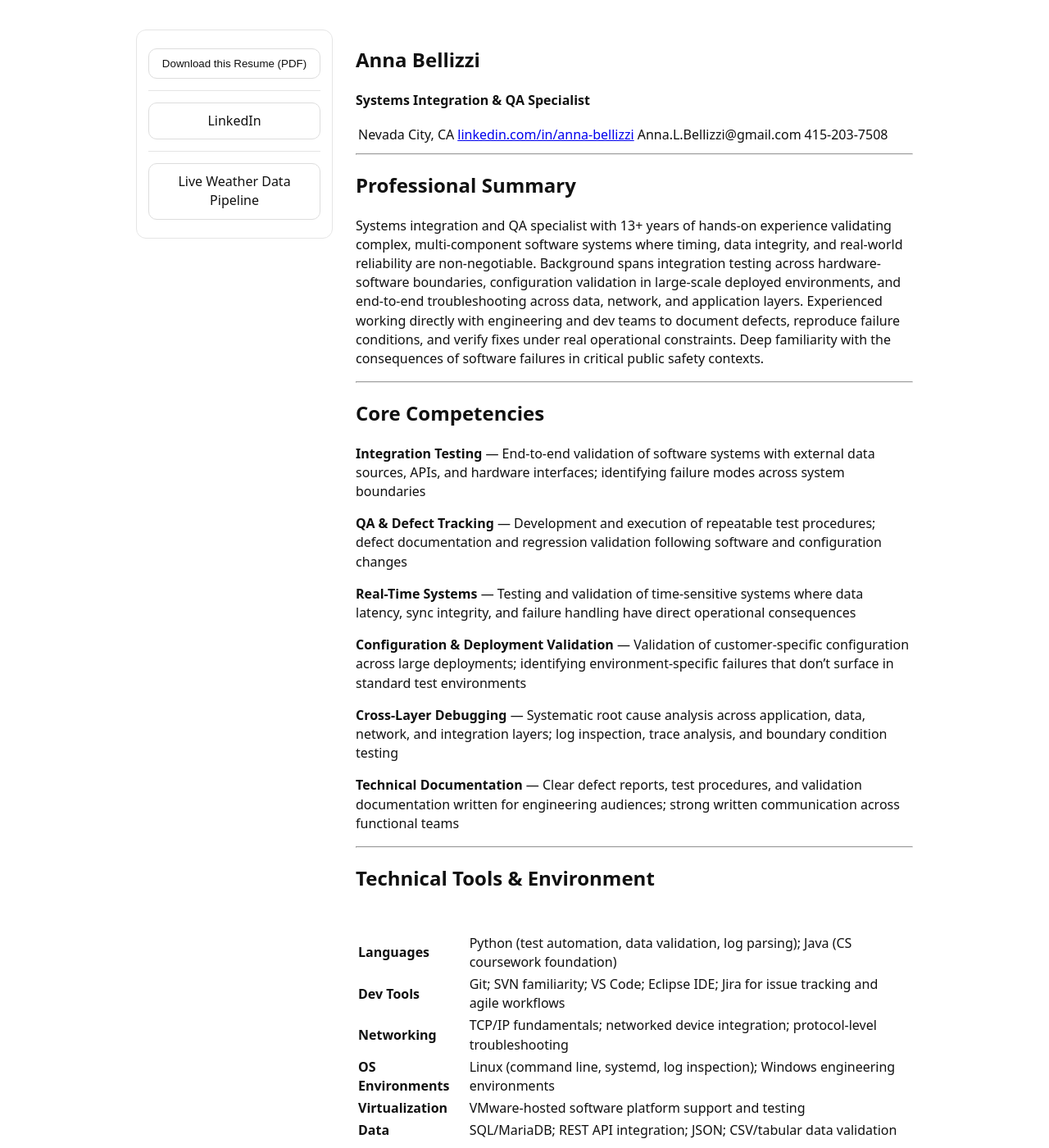
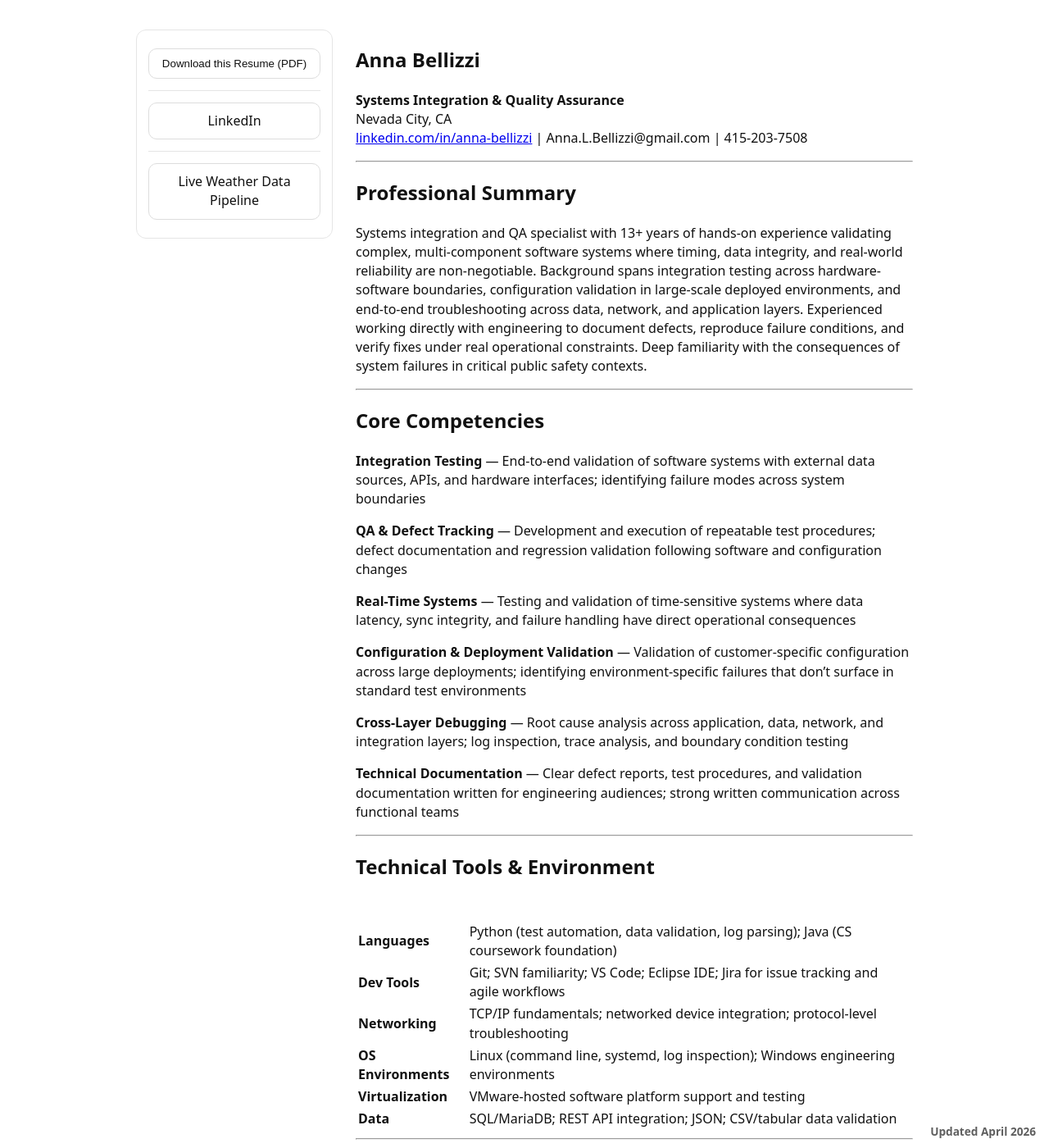
Before and after one commit to jostagirl/PublicResume, a Jekyll site: the page built from v/TabletCommand/index.md, in a window 1280 px wide and 1400 px high. Shown: the whole window at 82% size. Built offline with Jekyll 4.4.1, drawn with Linux system fonts in a browser that asks for light colours; our own code applies the rules of GitHub Pages for plain Markdown files; some of the changed text lies outside the part shown.

Commit message:
Publish resume site update

````diff
--- a/v/TabletCommand/index.md
+++ b/v/TabletCommand/index.md
@@ -1,13 +1,18 @@
-# Anna Bellizzi
-**Systems Integration & QA Specialist**
+---
+title: Anna Bellizzi | Resume
+---
+<h2>Anna Bellizzi</h2>
 
-Nevada City, CA | [linkedin.com/in/anna-bellizzi](https://linkedin.com/in/anna-bellizzi) | Anna.L.Bellizzi@gmail.com | 415-203-7508
+<strong>Systems Integration & Quality Assurance</strong><br/>
+Nevada City, CA<br/>
+<a href="https://www.linkedin.com/in/anna-bellizzi/">linkedin.com/in/anna-bellizzi</a> | Anna.L.Bellizzi@gmail.com | 415-203-7508
+
+<div class="resume-updated-sticky"><b>Updated April 2026</b></div>
 
 ---
-
 ## Professional Summary
 
-Systems integration and QA specialist with 13+ years of hands-on experience validating complex, multi-component software systems where timing, data integrity, and real-world reliability are non-negotiable. Background spans integration testing across hardware-software boundaries, configuration validation in large-scale deployed environments, and end-to-end troubleshooting across data, network, and application layers. Experienced working directly with engineering and dev teams to document defects, reproduce failure conditions, and verify fixes under real operational constraints. Deep familiarity with the consequences of software failures in critical public safety contexts.
+Systems integration and QA specialist with 13+ years of hands-on experience validating complex, multi-component software systems where timing, data integrity, and real-world reliability are non-negotiable. Background spans integration testing across hardware-software boundaries, configuration validation in large-scale deployed environments, and end-to-end troubleshooting across data, network, and application layers. Experienced working directly with engineering to document defects, reproduce failure conditions, and verify fixes under real operational constraints. Deep familiarity with the consequences of system failures in critical public safety contexts.
 
 ---
 
@@ -21,7 +26,7 @@ Systems integration and QA specialist with 13+ years of hands-on experience vali
 
 **Configuration & Deployment Validation** — Validation of customer-specific configuration across large deployments; identifying environment-specific failures that don't surface in standard test environments
 
-**Cross-Layer Debugging** — Systematic root cause analysis across application, data, network, and integration layers; log inspection, trace analysis, and boundary condition testing
+**Cross-Layer Debugging** — Root cause analysis across application, data, network, and integration layers; log inspection, trace analysis, and boundary condition testing
 
 **Technical Documentation** — Clear defect reports, test procedures, and validation documentation written for engineering audiences; strong written communication across functional teams
 
@@ -78,11 +83,10 @@ Systems integration and QA specialist with 13+ years of hands-on experience vali
 
 **B.S., Computer Science** — California State University, Monterey Bay (2023)
 **Mechatronics Certificate | Electro-Mechanical Skills Certificate** — Sierra College (2017)
-**B.A., Journalism** — Hawaii Pacific University
+**B.A., Journalism** — Hawaii Pacific University (2003)
 
 ---
 
 ## Recognition
 
 **Best Overall Capstone** — CSU Monterey Bay Computer Science Program. Recognized for developing a PTZ camera integration system supporting emergency road safety and public works monitoring.
-```
````
